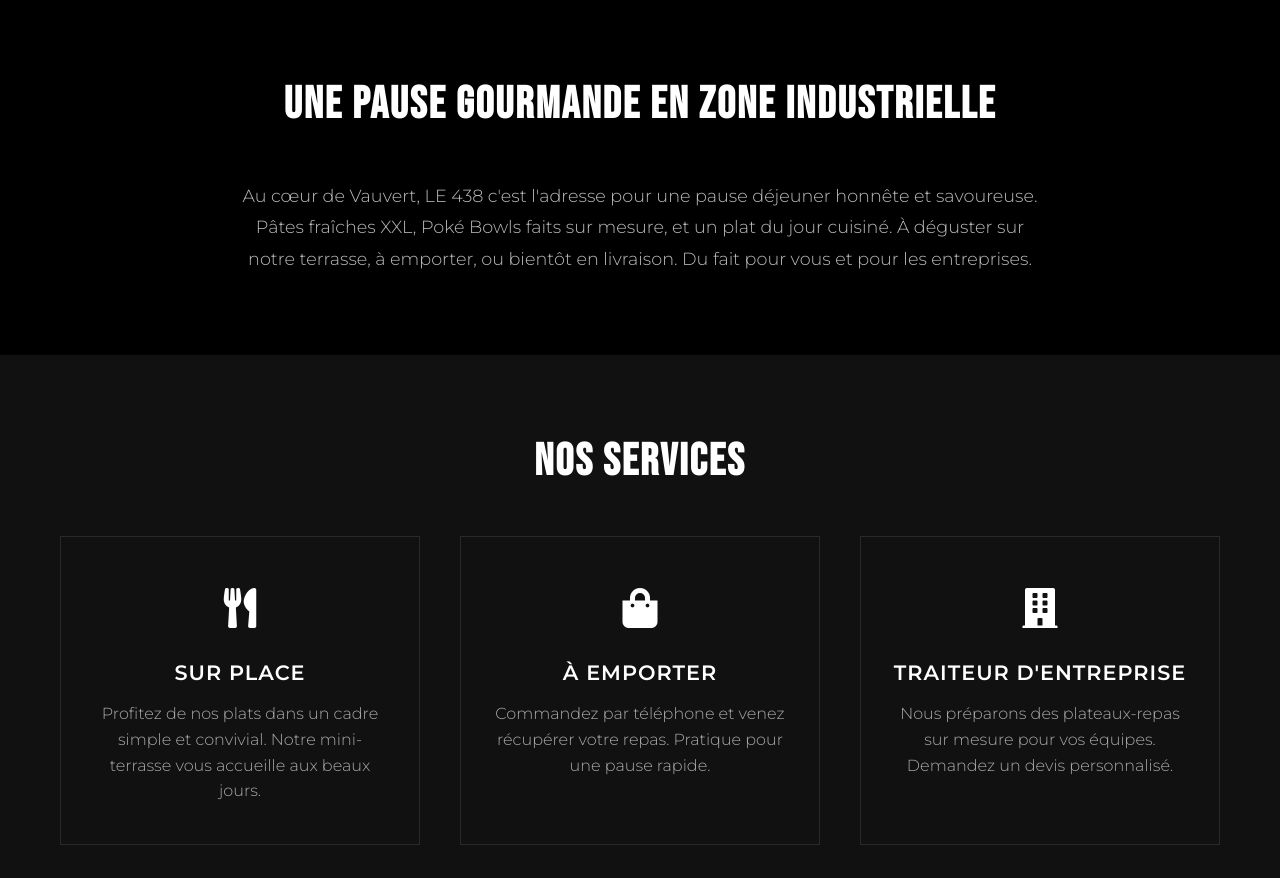
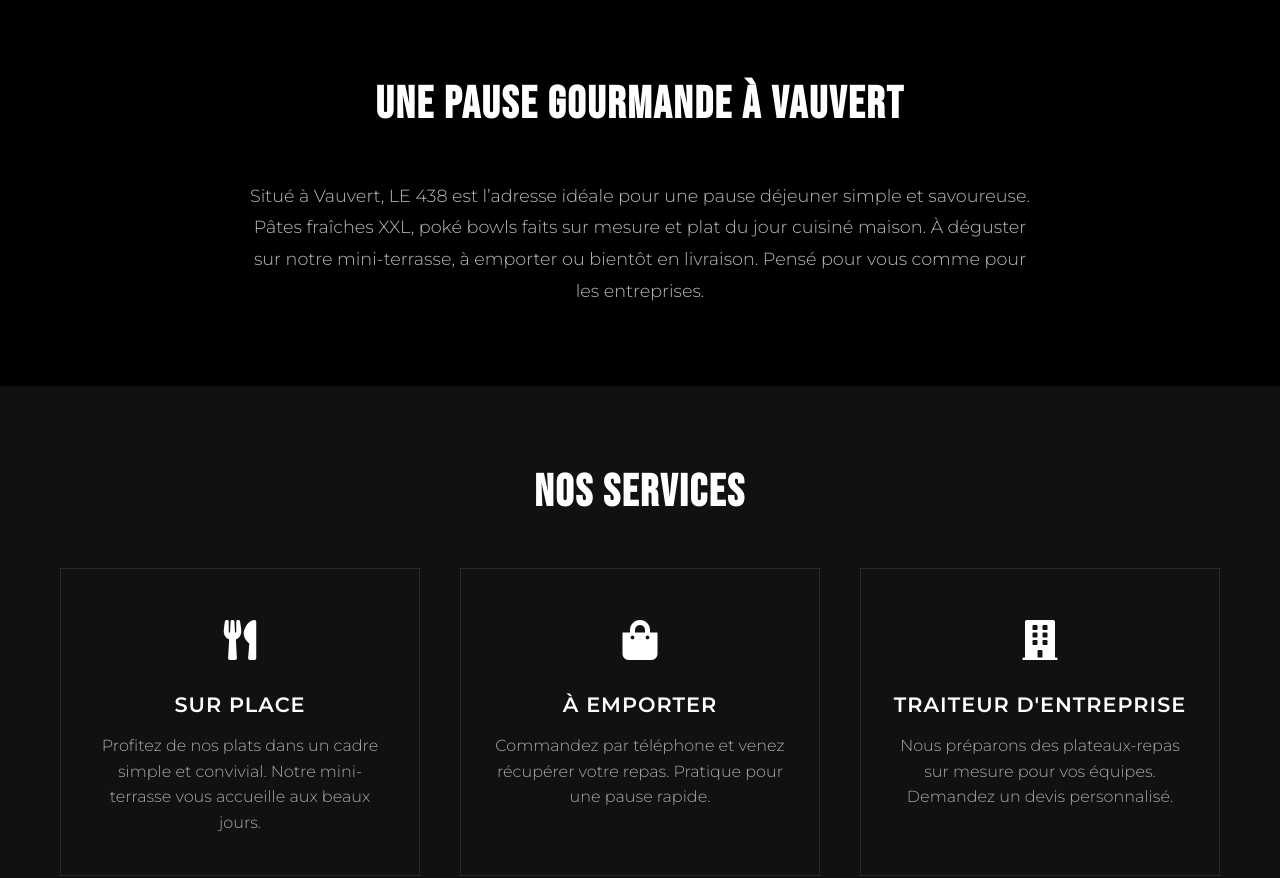
Before and after one commit to vladbevz/le438_restaurant, a plain HTML site: page index.html in a window 1280 px wide. Shown: the part 912-1790 px from the top of the page. Drawn offline with nearby package versions, Linux system fonts and the light colour scheme; some packages are replaced by stand-ins of ours.

Commit message:
update index.html

```diff
--- a/index.html
+++ b/index.html
@@ -49,9 +49,9 @@
         </section>
 
         <section class="intro section container">
-            <h2 class="section__title">Une pause gourmande en zone industrielle</h2>
+            <h2 class="section__title">Une pause gourmande à Vauvert</h2>
             <p class="intro__text">
-                Au cœur de Vauvert, LE 438 c'est l'adresse pour une pause déjeuner honnête et savoureuse. Pâtes fraîches XXL, Poké Bowls faits sur mesure, et un plat du jour cuisiné. À déguster sur notre terrasse, à emporter, ou bientôt en livraison. Du fait pour vous et pour les entreprises.
+                Situé à Vauvert, LE 438 est l’adresse idéale pour une pause déjeuner simple et savoureuse. Pâtes fraîches XXL, poké bowls faits sur mesure et plat du jour cuisiné maison. À déguster sur notre mini-terrasse, à emporter ou bientôt en livraison. Pensé pour vous comme pour les entreprises.
             </p>
         </section>
 
```
